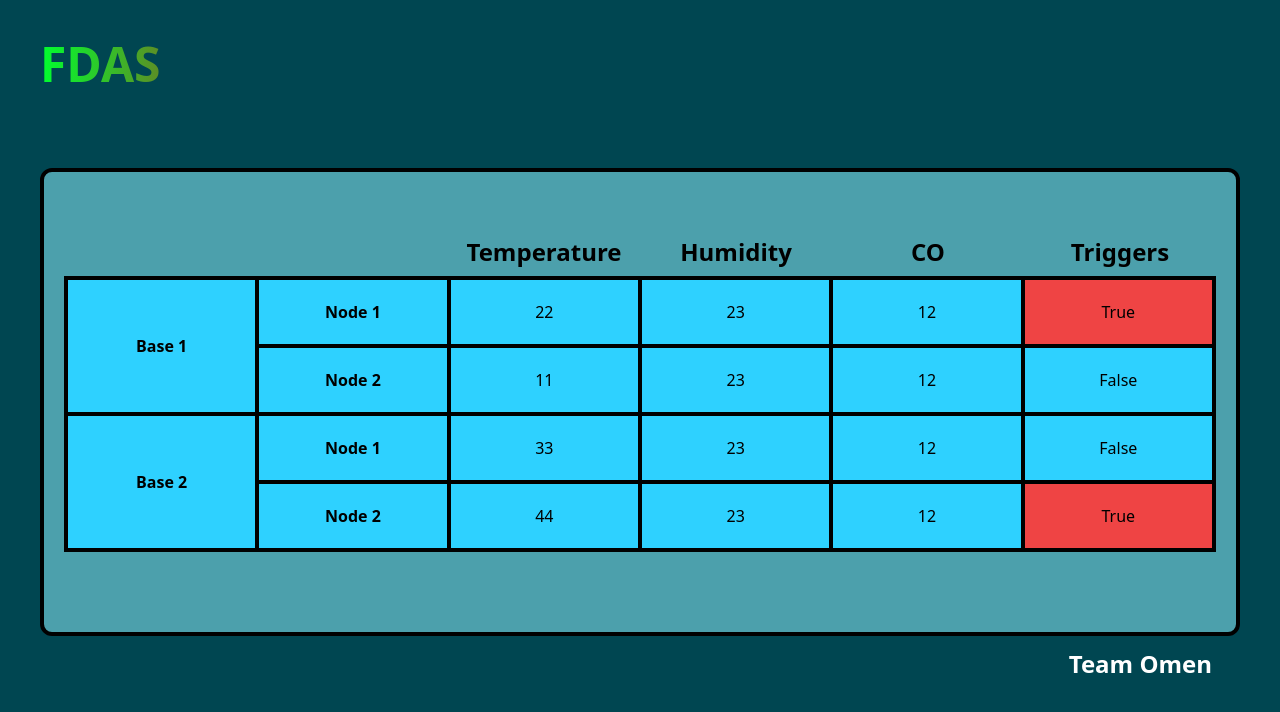
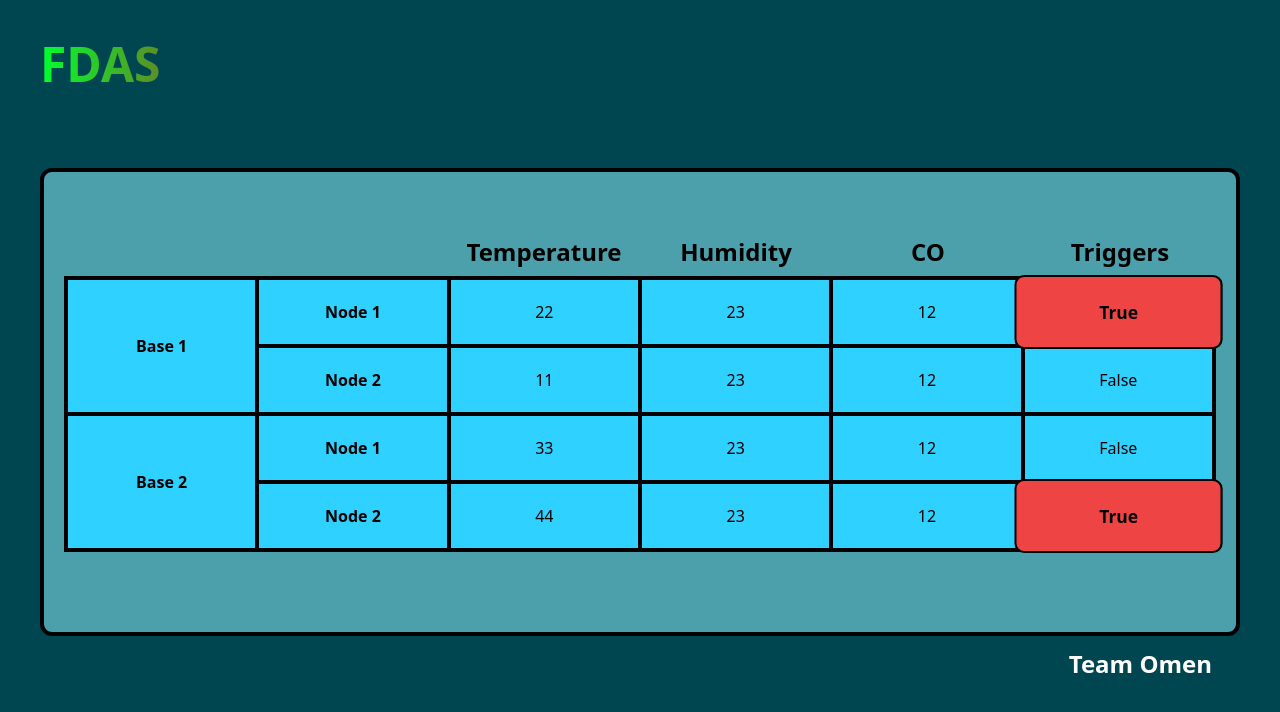
Before and after one commit to Krishna47ak/FDAS, a React (Create React App) app in the folder Frontend/fdas/: page / in a window 1280 px wide. Shown: the top 712 px of the page. Built offline with nearby package versions, Linux system fonts and the light colour scheme.

Commit message:
Added warning animations and improvements

```diff
--- a/Frontend/fdas/public/index.html
+++ b/Frontend/fdas/public/index.html
@@ -7,7 +7,7 @@
     <meta name="theme-color" content="#000000" />
     <meta
       name="description"
-      content="Web site created using create-react-app"
+      content="FDAS site created by team OMEN"
     />
     <link rel="apple-touch-icon" href="%PUBLIC_URL%/logo192.png" />
     <!--
@@ -24,7 +24,7 @@
       work correctly both with client-side routing and a non-root public URL.
       Learn how to configure a non-root public URL by running `npm run build`.
     -->
-    <title>React App</title>
+    <title>FDAS</title>
   </head>
   <body>
     <noscript>You need to enable JavaScript to run this app.</noscript>
--- a/Frontend/fdas/src/components/TableRows.js
+++ b/Frontend/fdas/src/components/TableRows.js
@@ -1,4 +1,5 @@
-import { useEffect, useRef, useState } from 'react'
+import { useEffect } from 'react';
+import { motion, useAnimation } from 'framer-motion'
 
 const TableRows = ({ data }) => {
     // const [number, setNumber] = useState(0)
@@ -15,6 +16,18 @@ const TableRows = ({ data }) => {
     //         clearInterval(counter)
     //     }
     // })
+
+    const mainControls1 = useAnimation();
+    const mainControls2 = useAnimation();
+
+    useEffect(() => {
+        if (data?.node1?.trigger) {
+            mainControls1.start("visible")
+        }
+        if (data?.node2?.trigger) {
+            mainControls2.start("visible")
+        }
+    }, [data?.node1?.trigger, data?.node2?.trigger])
 
     return (
         <div className='grid grid-cols-6 text-center w-full' >
@@ -33,9 +46,18 @@ const TableRows = ({ data }) => {
             <div className='bg-[#2ed1ff] p-5 border-2 border-black' >
                 {data?.node1?.co}
             </div>
-            <div className={`${ data?.node1?.trigger ? 'bg-red-500' : 'bg-[#2ed1ff]'} p-5 border-2 border-black`} >
+            <motion.div
+                variants={{
+                    hidden: { scale: 1 },
+                    visible: { scale: [1, 1.1, 1], borderRadius: [0,10,0] }
+                }}
+                initial="hidden"
+                animate={mainControls1}
+                transition={{ repeat: Infinity, duration: 1.8, delay: 0.5 }}
+                className={`${data?.node1?.trigger ? 'bg-red-500 font-semibold' : 'bg-[#2ed1ff]'} p-5 border-2 border-black`}
+            >
                 {data?.node1?.trigger ? "True" : "False"}
-            </div>
+            </motion.div>
             <div className='bg-[#2ed1ff] font-semibold p-5 border-2 border-black' >
                 Node 2
             </div>
@@ -48,9 +70,18 @@ const TableRows = ({ data }) => {
             <div className='bg-[#2ed1ff] p-5 border-2 border-black' >
                 {data?.node2?.co}
             </div>
-            <div className={`${ data?.node2?.trigger ? 'bg-red-500' : 'bg-[#2ed1ff]'} p-5 border-2 border-black`} >
-            {data?.node2?.trigger ? "True" : "False"}
-            </div>
+            <motion.div
+                variants={{
+                    hidden: { scale: 1 },
+                    visible: { scale: [1, 1.1, 1], borderRadius: [0,10,0] }
+                }}
+                initial="hidden"
+                animate={mainControls2}
+                transition={{ repeat: Infinity, duration: 1.8, delay: 0.5 }}
+                className={`${data?.node2?.trigger ? 'bg-red-500 font-semibold' : 'bg-[#2ed1ff]'} p-5 border-2 border-black`}
+            >
+                {data?.node2?.trigger ? "True" : "False"}
+            </motion.div>
         </div>
     )
 }
--- a/Frontend/fdas/src/screens/Home.js
+++ b/Frontend/fdas/src/screens/Home.js
@@ -3,7 +3,6 @@ import Splash from '../components/Splash'
 import { createFdas } from '../store/actions/fdas'
 import { connect } from 'react-redux'
 import TableRows from '../components/TableRows'
-import { motion } from 'framer-motion'
 
 const Home = ({ createFdas }) => {
     const [screen, setScreen] = useState(false)
```
